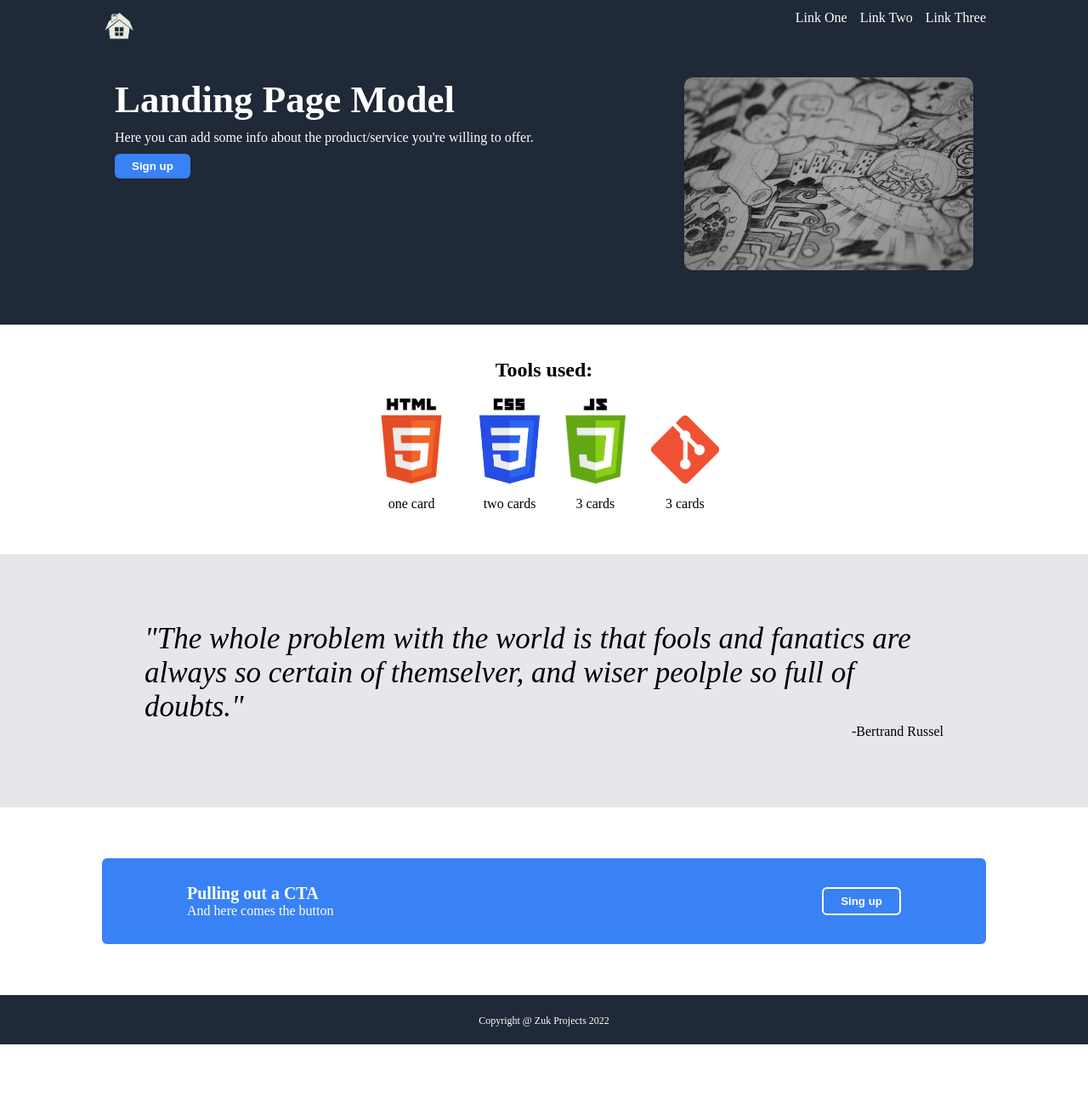
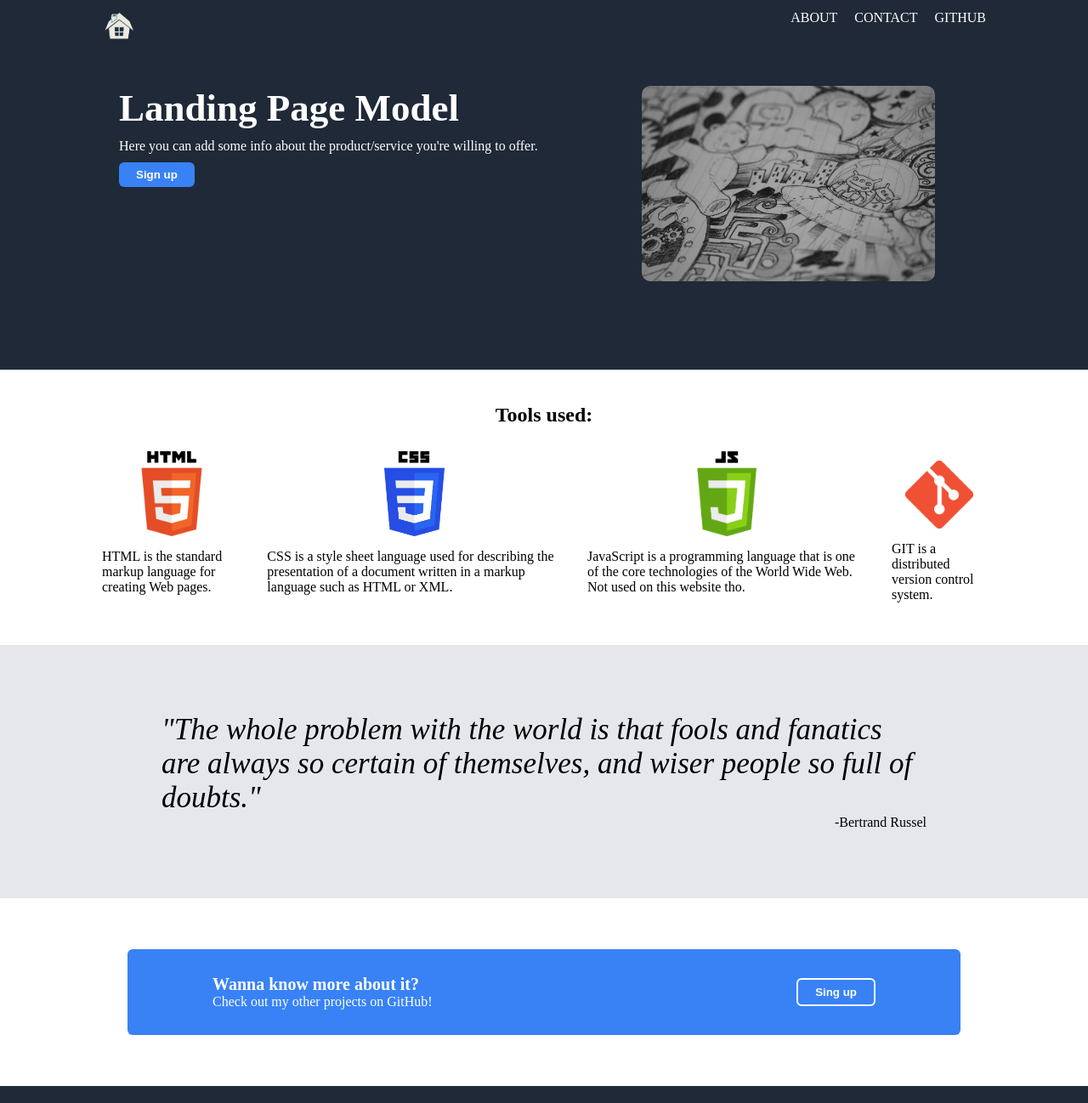
Before and after one commit to leozanesco/ladingpagenewb, a plain HTML site: page index.html in a window 1280 px wide. Shown: the top 1298 px of the page at 85% size. Before the commit the page ends 1229 px from the top, so only its background shows below. Drawn offline with Linux system fonts and the light colour scheme.

Commit message:
texts and final touches

```diff
--- a/index.html
+++ b/index.html
@@ -9,9 +9,9 @@
 <body>
     <div class="header">
         <img src="images/logovai.png" width="40px" alt="Simple house logo">
-        <a class="push" href="">Link One</a>
-        <a href="">Link Two</a>
-        <a href="">Link Three</a>
+        <a class="push" href="">ABOUT</a>
+        <a href="">CONTACT</a>
+        <a href="https://github.com/leozanesco" target="_blank">GITHUB</a>
     </div>
     <div class="hall">
         <div class="hero">
@@ -20,7 +20,7 @@
             <button class="onebutton">Sign up</button>
         </div>
         <div class="imgplace">
-            <img src="images/cooldraw.jpg" width="340px">
+            <img src="images/cooldraw.jpg" width="345px">
         </div>
     </div>
     <div class="info">
@@ -28,30 +28,30 @@
         <div class="column">
             <div class="card">
                 <img class="box" src="images/htmlogo.png" alt="HTML 5 Logo" height="100px">
-                <span>one card</span>
+                <span> HTML is the standard markup language for creating Web pages.</span>
             </div>
             <div class="card">
                 <img class="box" src="images/csslogogood.png" alt="CSS Logo" height="100px">
-                <span>two cards</span>
+                <span>CSS is a style sheet language used for describing the presentation of a document written in a markup language such as HTML or XML.</span>
             </div>
             <div class="card">
                 <img class="box" src="images/jslogo.png" alt="JavaScript Logo" height="100px">
-                <span>3 cards</span>
+                <span>JavaScript is a programming language that is one of the core technologies of the World Wide Web. Not used on this website tho.</span>
             </div>
             <div class="card low">
                 <img class="box" src="images/gitlogo.png" alt="GIT Logo" height="80px">
-                <span>3 cards</span>
+                <span>GIT is a distributed version control system.</span>
             </div>
         </div>
     </div>
     <div class="quote">
-        <em>"The whole problem with the world is that fools and fanatics are always so certain of themselver, and wiser peolple so full of doubts."</em>
+        <em>"The whole problem with the world is that fools and fanatics are always so certain of themselves, and wiser people so full of doubts."</em>
         <span class="signature">-Bertrand Russel</span>
     </div>
     <div class="cta">
         <div class="ctatext">
-            <p class="bold">Pulling out a CTA</p>
-            <p>And here comes the button</p>
+            <p class="bold">Wanna know more about it?</p>
+            <p>Check out my other projects on GitHub!</p>
         </div>
         <button class="difbutton">Sing up</button>
     </div>
--- a/style.css
+++ b/style.css
@@ -10,7 +10,7 @@ body {
 
 .header {
     display: flex;
-    gap: 15px;
+    gap: 20px;
     padding: 12px 120px;
     flex: 1;
 }
@@ -22,7 +22,7 @@ body {
 .hall {
     display: flex;
     justify-content: space-between;
-    padding: 30px 135px 60px 135px;
+    padding: 40px 140px 100px 140px;
     gap: 30px;
 }
 
@@ -49,6 +49,10 @@ a {
 
 img {
     border-radius: 10px;
+}
+
+.imgplace {
+    margin-right: 40px;
 }
 
 .hero {
@@ -99,7 +103,7 @@ img {
 
 .quote {
     background-color: #E5E7EB;
-    padding: 80px 170px 80px 170px;
+    padding: 80px 190px 80px 190px;
     display: flex;
     flex-direction: column;
 }
@@ -111,7 +115,7 @@ em{
 
 .cta {
     display: flex;
-    margin: 60px 120px;
+    margin: 60px 150px;
     background-color: #3882F6;
     padding: 30px 100px;
     justify-content: space-between;
```
